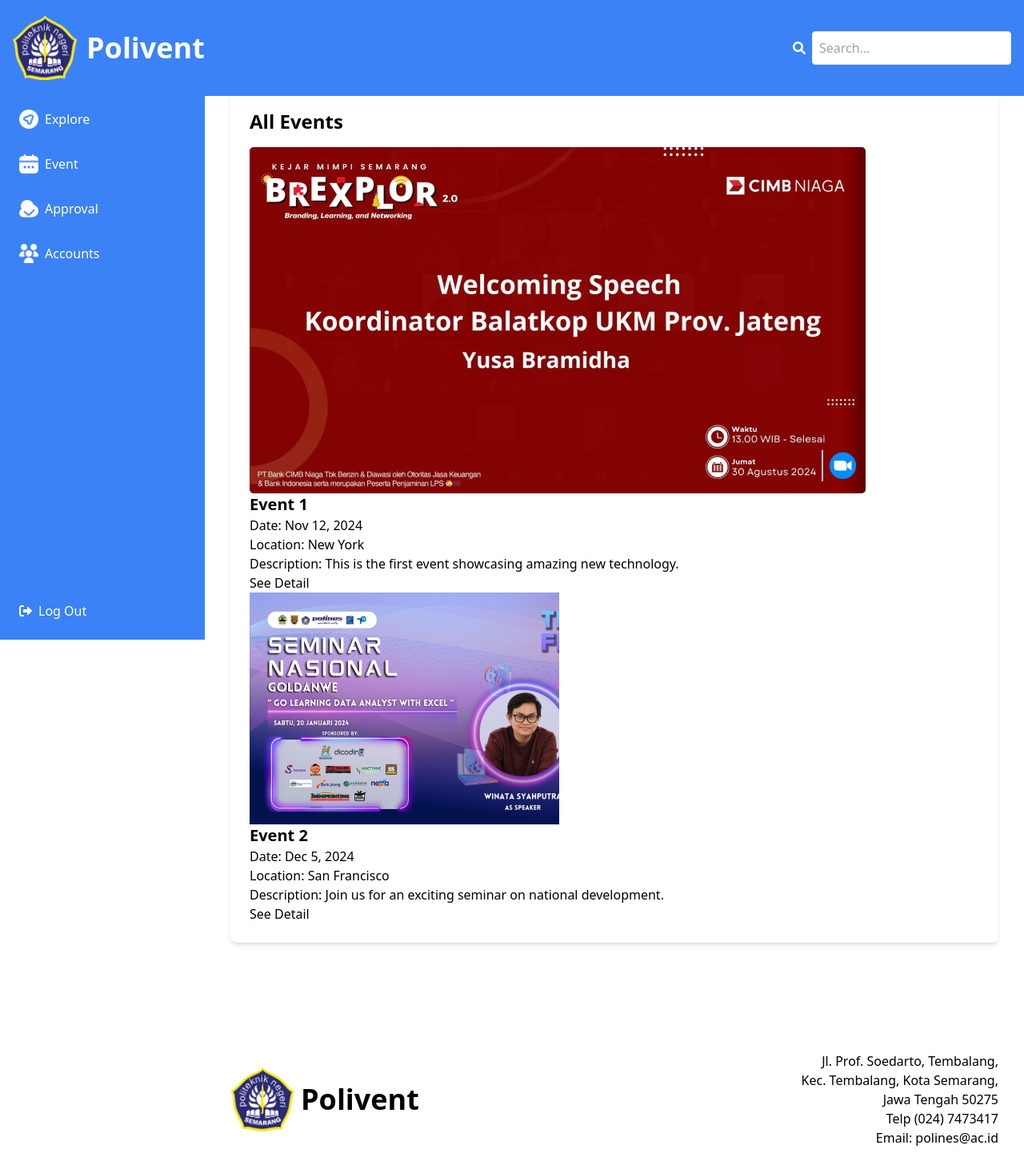
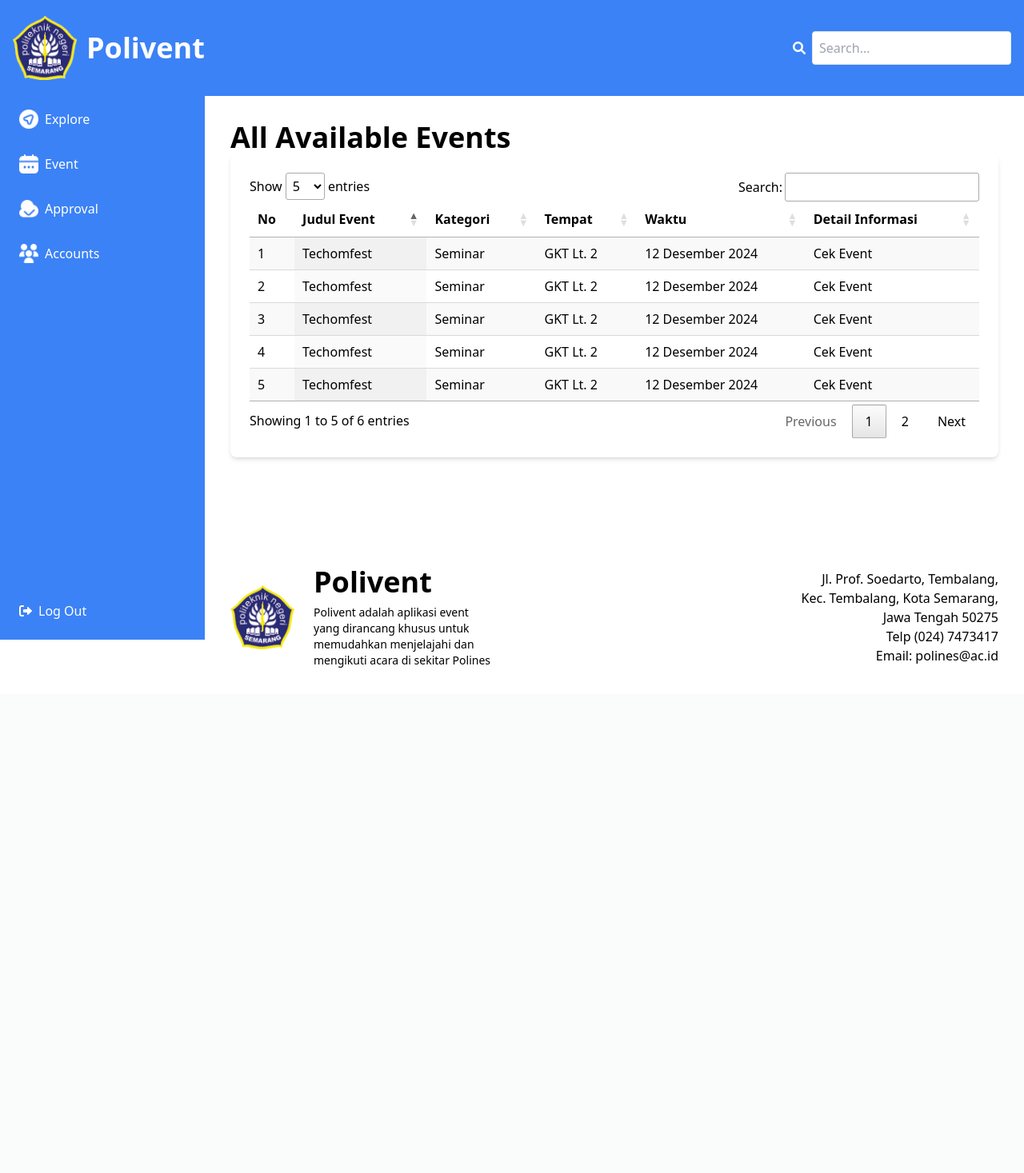
Before and after one commit to KELOMPOK-3-PBL/web_event_app, a PHP site: page /superadmin_event_page.php in a window 1280 px wide. Shown: the whole page at 80% size. After the commit the page ends 835 px from the top, so only its background shows below. Run offline with PHP 8.4, Linux system fonts and the light colour scheme; some libraries are stand-ins or nearby versions.

Commit message:
rapikan v2

```diff
--- a/component/footer.php
+++ b/component/footer.php
@@ -1,8 +1,15 @@
-<!-- /komponen/footer.php -->
 <footer class="flex justify-between items-center mt-12 ml-64 p-8"> <!-- Tambahkan ml-64 untuk memberikan margin-left -->
-    <div class="flex items-center">
-        <img src="image/polines_logo.png" alt="Polines Logo" class="h-20 mr-2"> <!-- Logo Polines -->
-        <span class="font-bold text-4xl">Polivent</span>
+    <div class="flex items-center space-x-4"> <!-- Tambahkan space-x-4 untuk memberikan jarak antar elemen di dalamnya -->
+        <img src="image/polines_logo.png" alt="Polines Logo" class="h-20"> <!-- Logo Polines -->
+        <div class="pl-2"> <!-- Tambahkan padding kiri -->
+            <span class="font-bold text-4xl">Polivent</span>
+            <p class="text-sm mt-2">
+                Polivent adalah aplikasi event<br>
+                yang dirancang khusus untuk<br>
+                memudahkan menjelajahi dan<br>
+                mengikuti acara di sekitar Polines
+            </p>
+        </div>
     </div>
     <div class="text-right">
         <p>Jl. Prof. Soedarto, Tembalang,</p>
--- a/superadmin_event_page.php
+++ b/superadmin_event_page.php
@@ -7,6 +7,10 @@
     <title>Available Event</title>
     <script src="https://cdn.tailwindcss.com"></script>
     <link rel="stylesheet" href="https://cdnjs.cloudflare.com/ajax/libs/font-awesome/6.0.0-beta3/css/all.min.css">
+    <!-- Tambahkan DataTables CSS dan JavaScript -->
+    <link rel="stylesheet" type="text/css" href="https://cdn.datatables.net/1.11.5/css/jquery.dataTables.css">
+    <script type="text/javascript" charset="utf8" src="https://code.jquery.com/jquery-3.5.1.js"></script>
+    <script type="text/javascript" charset="utf8" src="https://cdn.datatables.net/1.11.5/js/jquery.dataTables.js"></script>
 </head>
 
 <body>
@@ -17,44 +21,106 @@
     <?php include 'component/header.php'; ?>
 
     <!-- Main Content -->
-    <div class="ml-64 p-8 mt-[80px]">
-
-        <!-- Event List Section -->
+    <div class="ml-64 p-8 mt-[120px]">
         <section>
+            <h2 class="text-4xl font-semibold">All Available Events</h2>
             <div class="bg-white p-6 rounded-lg shadow-md mb-6">
-                <h2 class="text-2xl font-semibold mb-4">All Events</h2>
-
-                <!-- Event List -->
-                <div id="eventList">
-                    <!-- Example Event Item 1 -->
-                    <div class="event-card">
-                        <img src="image/event_banner2.png" alt="Event 1" class="event-banner"> <!-- Banner Event 1 -->
-                        <div class="event-details">
-                            <h3 class="text-xl font-bold">Event 1</h3>
-                            <p>Date: Nov 12, 2024</p>
-                            <p>Location: New York</p>
-                            <p>Description: This is the first event showcasing amazing new technology.</p>
-                            <a href="superadmin_detail_event.php"><button class="see-detail-btn">See Detail</button></a>
-                        </div>
-                    </div>
-
-                    <!-- Example Event Item 2 -->
-                    <div class="event-card">
-                        <img src="image/videotron_semnas.png" alt="Event 2" class="event-banner"> <!-- Banner Event 2 -->
-                        <div class="event-details">
-                            <h3 class="text-xl font-bold">Event 2</h3>
-                            <p>Date: Dec 5, 2024</p>
-                            <p>Location: San Francisco</p>
-                            <p>Description: Join us for an exciting seminar on national development.</p>
-                            <a href="superadmin_detail_event.php"><button class="see-detail-btn">See Detail</button></a>
-                        </div>
-                    </div>
-                </div>
+                <!-- Tabel Data Events -->
+                <table id="eventTable" class="display" style="width:100%">
+                    <thead>
+                        <tr>
+                            <th>No</th> <!-- Kolom Nomor -->
+                            <th>Judul Event</th>
+                            <th>Kategori</th>
+                            <th>Tempat</th>
+                            <th>Waktu</th>
+                            <th>Detail Informasi</th>
+                        </tr>
+                    </thead>
+                    <tbody>
+                        <tr>
+                            <td></td> <!-- Nomor otomatis akan diisi oleh DataTables -->
+                            <td>Techomfest</td>
+                            <td>Seminar</td>
+                            <td>GKT Lt. 2</td>
+                            <td>12 Desember 2024</td>
+                            <td><a href="#">Cek Event</a></td>
+                        </tr>
+                        <tr>
+                            <td></td> <!-- Nomor otomatis akan diisi oleh DataTables -->
+                            <td>Techomfest</td>
+                            <td>Seminar</td>
+                            <td>GKT Lt. 2</td>
+                            <td>12 Desember 2024</td>
+                            <td><a href="#">Cek Event</a></td>
+                        </tr>
+                        <tr>
+                            <td></td> <!-- Nomor otomatis akan diisi oleh DataTables -->
+                            <td>Techomfest</td>
+                            <td>Seminar</td>
+                            <td>GKT Lt. 2</td>
+                            <td>12 Desember 2024</td>
+                            <td><a href="#">Cek Event</a></td>
+                        </tr>
+                        <tr>
+                            <td></td> <!-- Nomor otomatis akan diisi oleh DataTables -->
+                            <td>Techomfest</td>
+                            <td>Seminar</td>
+                            <td>GKT Lt. 2</td>
+                            <td>12 Desember 2024</td>
+                            <td><a href="#">Cek Event</a></td>
+                        </tr>
+                        <tr>
+                            <td></td> <!-- Nomor otomatis akan diisi oleh DataTables -->
+                            <td>Techomfest</td>
+                            <td>Seminar</td>
+                            <td>GKT Lt. 2</td>
+                            <td>12 Desember 2024</td>
+                            <td><a href="#">Cek Event</a></td>
+                        </tr>
+                        <tr>
+                            <td></td> <!-- Nomor otomatis akan diisi oleh DataTables -->
+                            <td>Techomfest</td>
+                            <td>Seminar</td>
+                            <td>GKT Lt. 2</td>
+                            <td>12 Desember 2024</td>
+                            <td><a href="#">Cek Event</a></td>
+                        </tr>
+                    </tbody>
+                </table>
             </div>
         </section>
     </div>
 
     <!-- Footer -->
     <?php include 'component/footer.php'; ?>
+
+    <!-- Inisialisasi DataTables -->
+    <script>
+    $(document).ready(function() {
+        $('#eventTable').DataTable({
+            "columnDefs": [
+                { "orderable": false, "targets": 0 } // Nonaktifkan sorting pada kolom No
+            ],
+            "order": [[ 1, 'asc' ]], // Urutkan berdasarkan kolom Name secara default
+            "paging": true, // Aktifkan pagination
+            "lengthChange": true, // Aktifkan pilihan jumlah data per halaman
+            "pageLength": 5, // Set jumlah data per halaman awalnya
+            "lengthMenu": [ [5, 15, 25, 50], [5, 15, 25, 50] ], // Pilihan entries menjadi 5, 15, 25, 50
+            "language": {
+                "paginate": {
+                    "previous": "Previous",
+                    "next": "Next"
+                }
+            }
+        }).on('order.dt search.dt', function () {
+            // Tambahkan nomor urut pada kolom No secara dinamis
+            let table = $('#eventTable').DataTable();
+            table.column(0, { search: 'applied', order: 'applied' }).nodes().each(function (cell, i) {
+                cell.innerHTML = i + 1;
+            });
+        }).draw();
+    });
+</script>
 </body>
 </html>
```
Also changed, not shown: superadmin_dashboard.php (+54 -2 lines).
